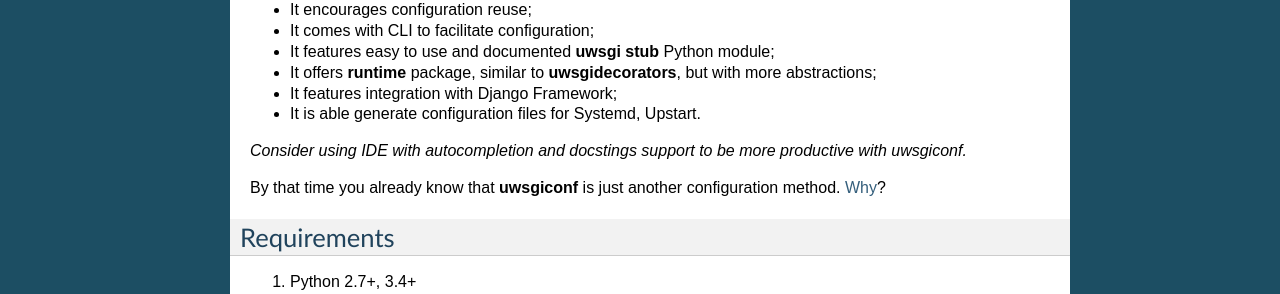
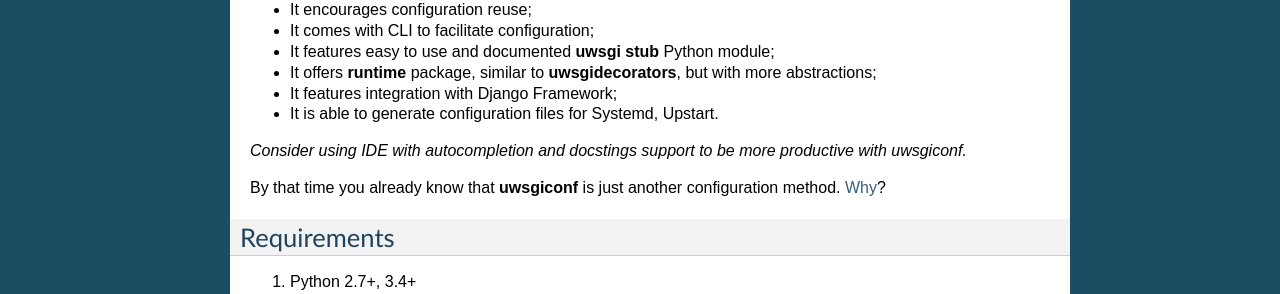
Before and after one commit to idlesign/uwsgiconf, a Sphinx documentation site: the page built from docs/source/index.rst, in a window 1280 px wide. Shown: the part 379-673 px from the top of the page. Built offline with Sphinx 7.4.7, drawn with Linux system fonts in a browser that asks for light colours; pages that are not in the unit, such as notebooks, are missing from menus.

Commit message:
Docs updated.

```diff
--- a/README.rst
+++ b/README.rst
@@ -40,7 +37,7 @@
 * It features easy to use and documented **uwsgi stub** Python module;
 * It offers **runtime** package, similar to **uwsgidecorators**, but with more abstractions;
 * It features integration with Django Framework;
-* It is able generate configuration files for Systemd, Upstart.
+* It is able to generate configuration files for Systemd, Upstart.
 
 
 *Consider using IDE with autocompletion and docstings support to be more productive with uwsgiconf.*
--- a/docs/source/index.rst
+++ b/docs/source/index.rst
@@ -24,7 +24,7 @@
 * It features easy to use and documented **uwsgi stub** Python module;
 * It offers **runtime** package, similar to **uwsgidecorators**, but with more abstractions;
 * It features integration with Django Framework;
-* It is able generate configuration files for Systemd, Upstart.
+* It is able to generate configuration files for Systemd, Upstart.
 
 *Consider using IDE with autocompletion and docstings support to be more productive with uwsgiconf.*
 
```
Also changed, not shown: other parts of README.rst (+0 -3 lines).
